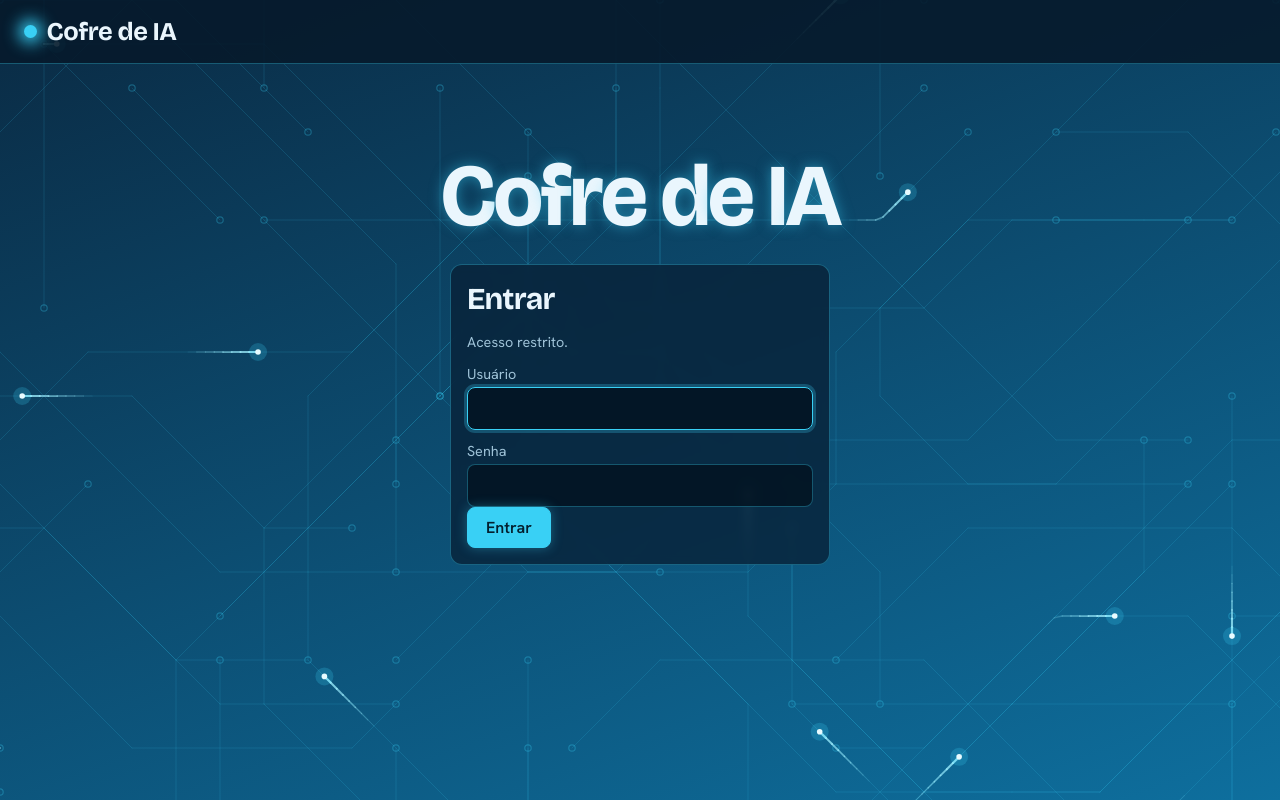
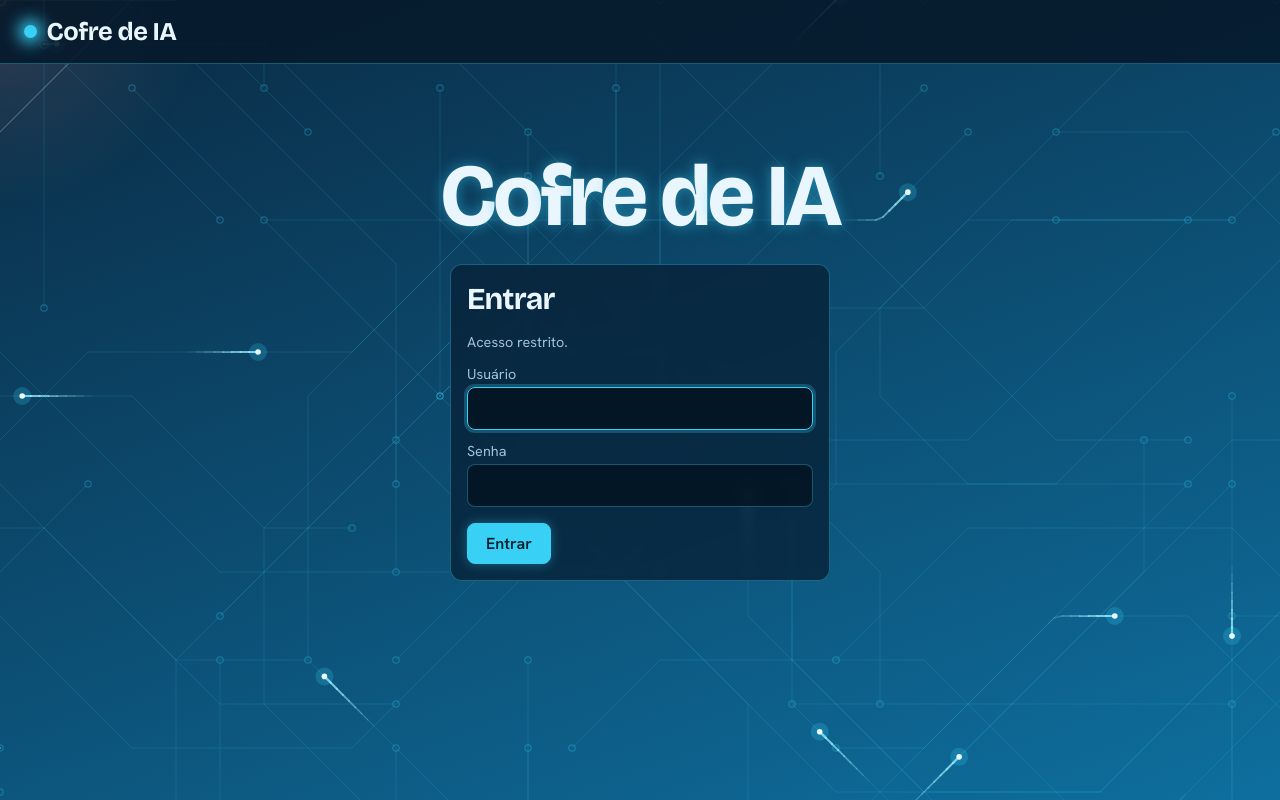
Before and after one commit to leoroccon/cofre-ia, a Django app: page /entrar/ in a window 1280 px wide. Run offline with Django 5.2, Linux system fonts and the light colour scheme.

Commit message:
Afasta o botao Entrar do campo de senha no login
O botao ficava colado na borda inferior do campo, sem respiro. Era o unico
botao de formulario fora do wrapper .botoes, que todos os outros ja usam e que
da o espacamento; agora ele usa o mesmo padrao, sem CSS novo.

Co-Authored-By: Claude Opus 5 <noreply@anthropic.com>

```diff
--- a/acervo/templates/registration/login.html
+++ b/acervo/templates/registration/login.html
@@ -14,7 +14,7 @@
     <label for="id_password">Senha</label>
     <input type="password" name="password" id="id_password" autocomplete="current-password" required>
     <input type="hidden" name="next" value="{{ next }}">
-    <button type="submit" class="btn">Entrar</button>
+    <div class="botoes"><button type="submit" class="btn">Entrar</button></div>
   </form>
 </section>
 </div>
```
